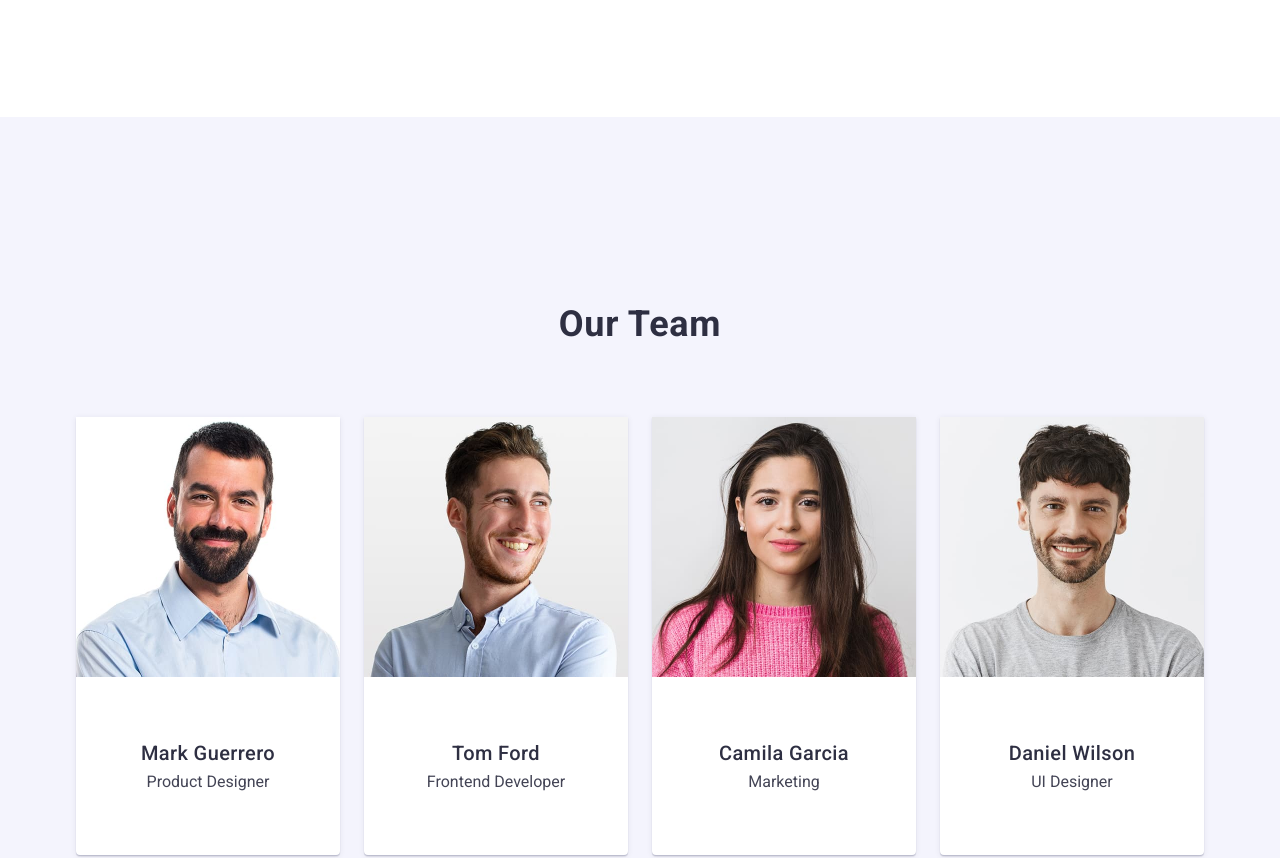
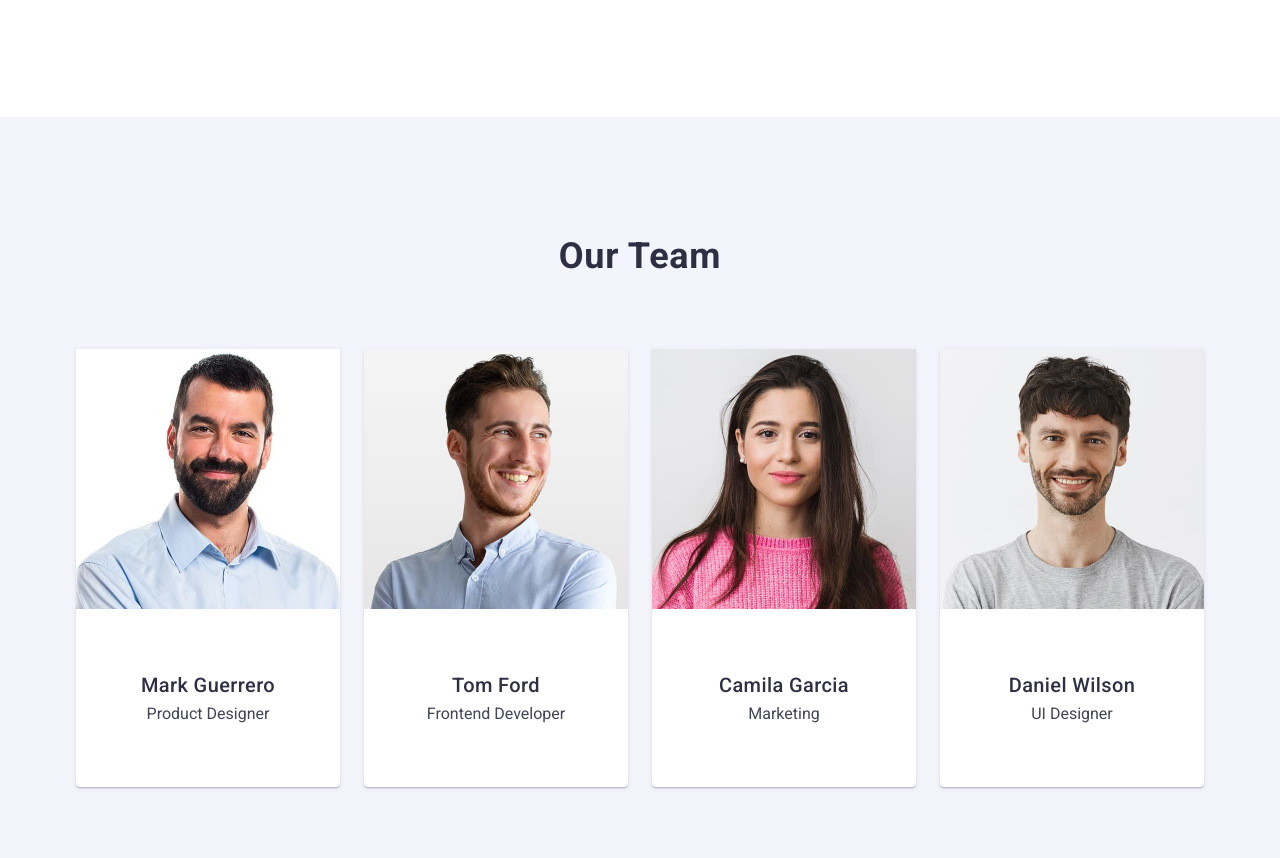
Before and after one commit to Zybin-Igor/goit-markup-hw-03, a plain HTML site: page index.html in a window 1280 px wide. Shown: the part 1100-1958 px from the top of the page. Drawn offline with nearby package versions, Linux system fonts and the light colour scheme.

Commit message:
change mistake css file section_2

```diff
--- a/css/style.css
+++ b/css/style.css
@@ -252,7 +252,8 @@ font-size: 16px; */
 
 /*-----Section 3 _Our Team-----*/
 
-.ourteam {
+.ourteam-section {
+	padding: 120px 0;
 	background-color: #F4F4FD;
 }
 .ourteam-images {
--- a/index.html
+++ b/index.html
@@ -85,7 +85,7 @@
 		</section>
 
 		<!--Section 3 _Our Team-->
-		<section class=" section ourteam">
+		<section class="ourteam-section ">
 			<div class="container">
 				<h2 class="ourteam-section-title">Our Team</h2>
 				<ul class="ourteam-list">
```
